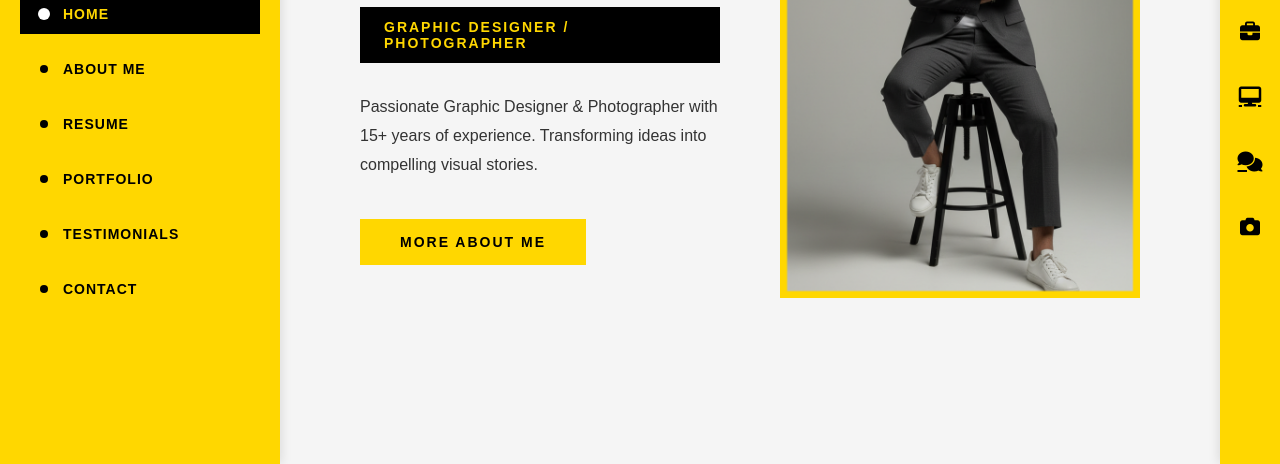
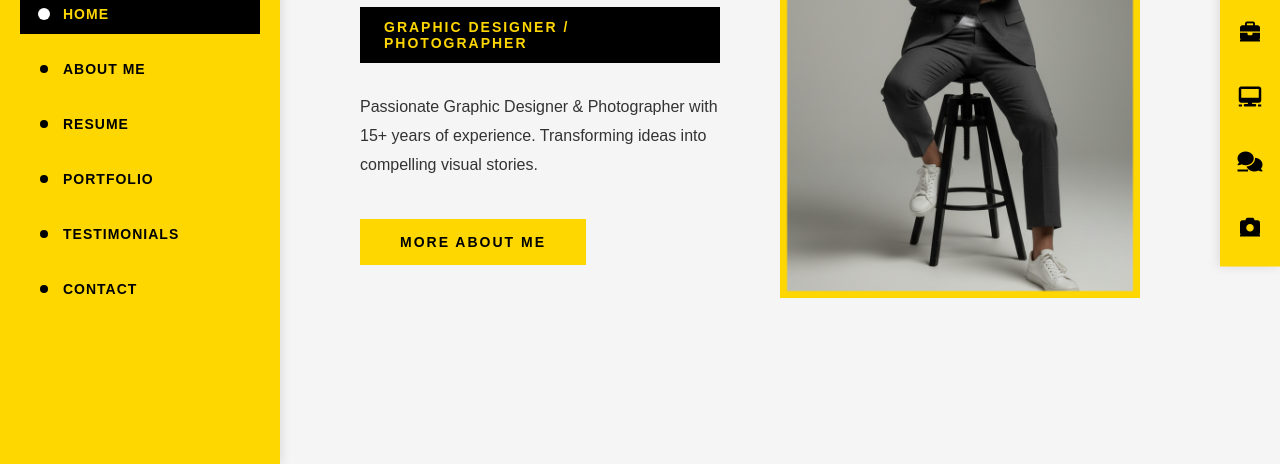
Before and after one commit to abdulahadofficial432-arch/PBA, a website: page index.html in a window 1280 px wide. Shown: the part 336-800 px from the top of the page. Drawn offline with Linux system fonts and the light colour scheme.

Commit message:
Update styles.css

```diff
--- a/styles.css
+++ b/styles.css
@@ -156,14 +156,13 @@ body.home-active {
 .right-bar {
     position: fixed;
     right: 0;
-    top: 0;
-    height: 100vh;
+    top: 50%;
+    transform: translateY(-50%);
     width: 60px;
     background-color: var(--primary-yellow);
     display: flex;
     flex-direction: column;
     align-items: center;
-    justify-content: center;
     padding: 20px 0;
     gap: 25px;
     z-index: 999;
```
